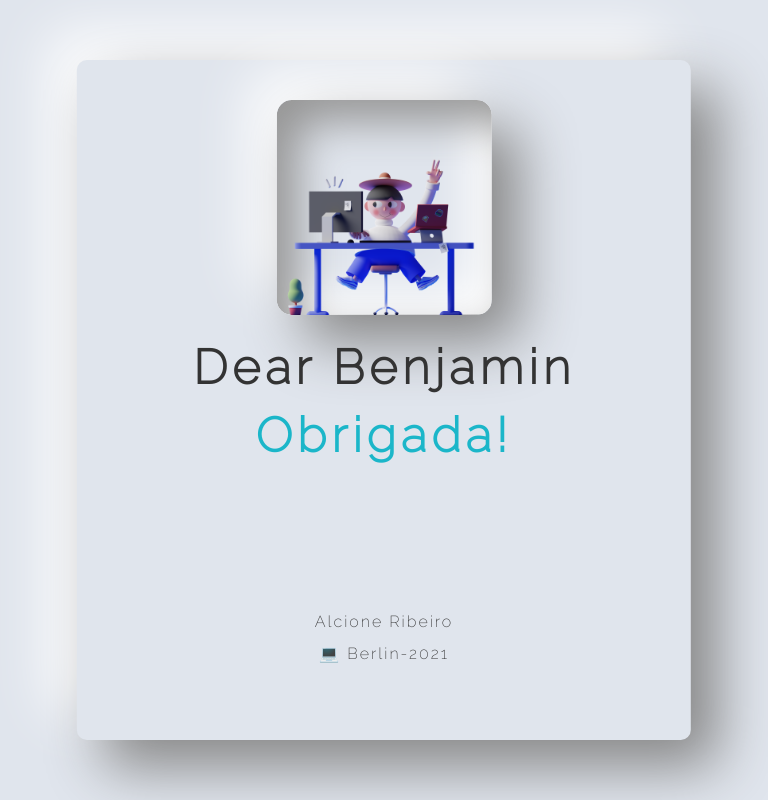
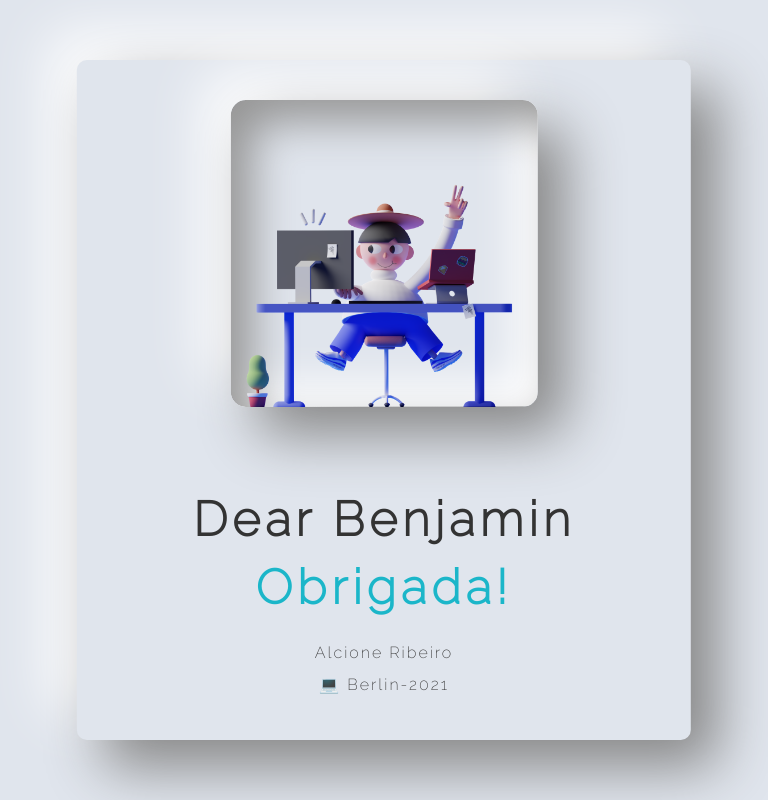
Before and after one commit to kagiso911/yetAnotherTributePage, a plain HTML site: page html/alcione.html in a window 768 px wide. Drawn offline with Linux system fonts and the light colour scheme.

Commit message:
Alcione card

```diff
--- a/css/alcione.css
+++ b/css/alcione.css
@@ -140,9 +140,13 @@ footer {
 
 @media (min-width: 481px) and (max-width: 1099px) {
     .card-image img {
-        width: 35%;
+        width: 50%;
         margin-top: 4rem;
         margin-bottom: 2rem;
+    }
+
+    .card-greeting {
+        margin-top: 6rem;
     }
 }
 
```
